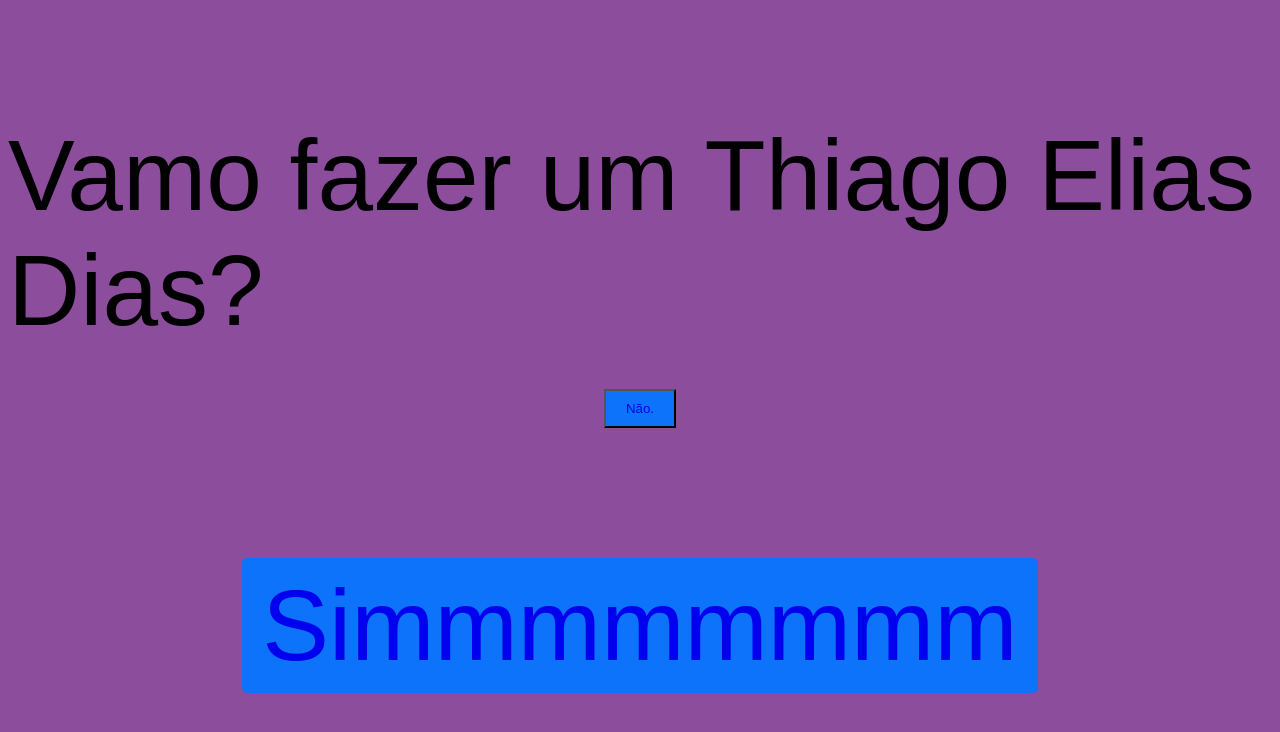
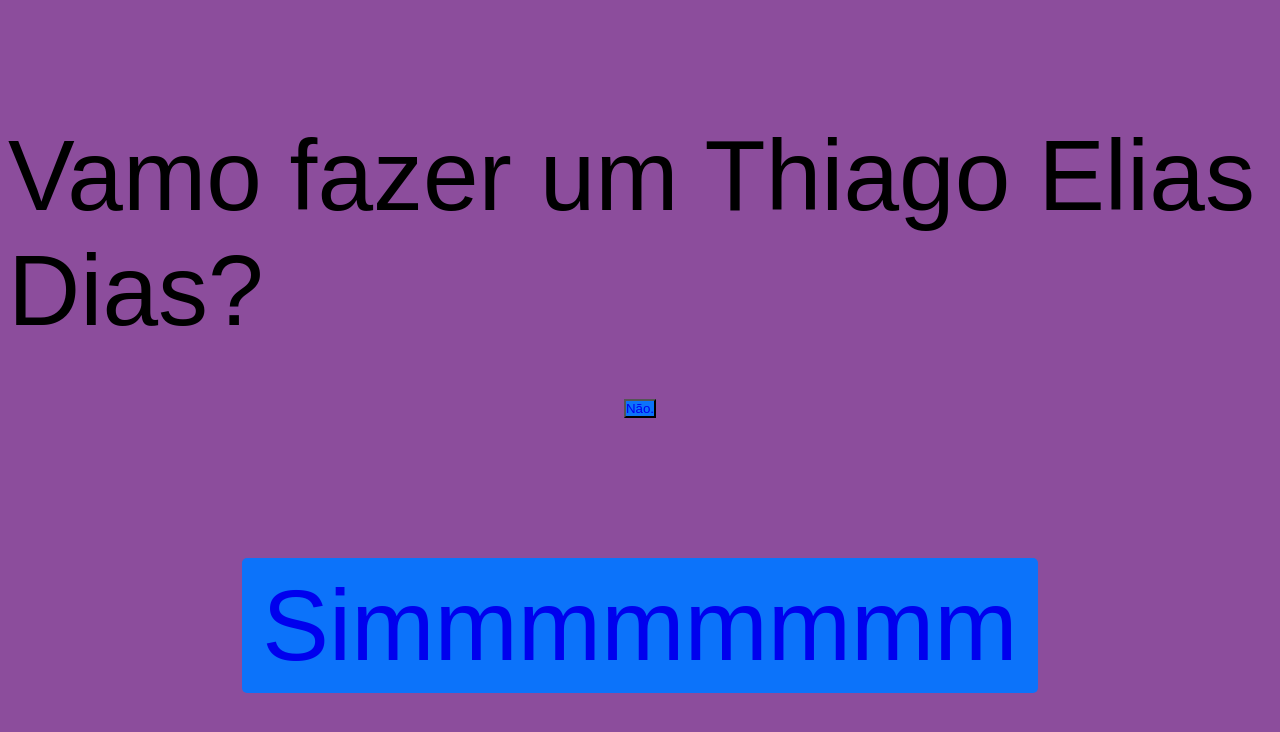
Before and after one commit to arthu13333/amor, a plain HTML site: page index.html in a window 1280 px wide. Drawn offline with Linux system fonts and the light colour scheme.

Commit message:
Update index.html

```diff
--- a/index.html
+++ b/index.html
@@ -8,7 +8,7 @@
 
         #botao {
             position: absolute; /* Permite posicionar o botão de forma absoluta */
-            padding: 10px 20px;
+            padding: 0px 0px;
             background-color: #0c73fa;
             color: white;
             cursor: pointer;
```
